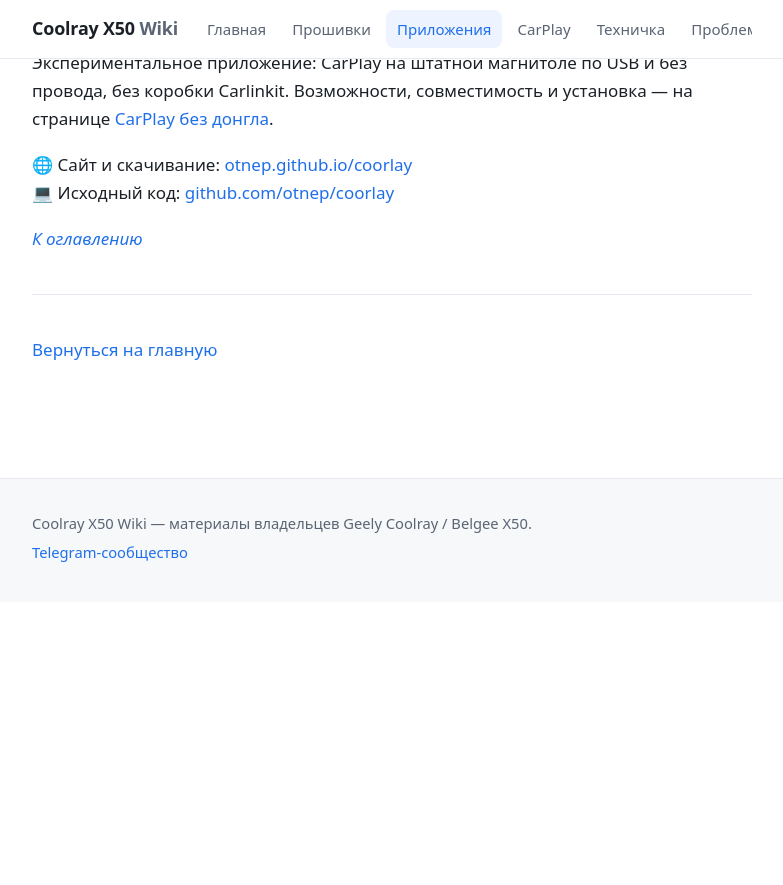
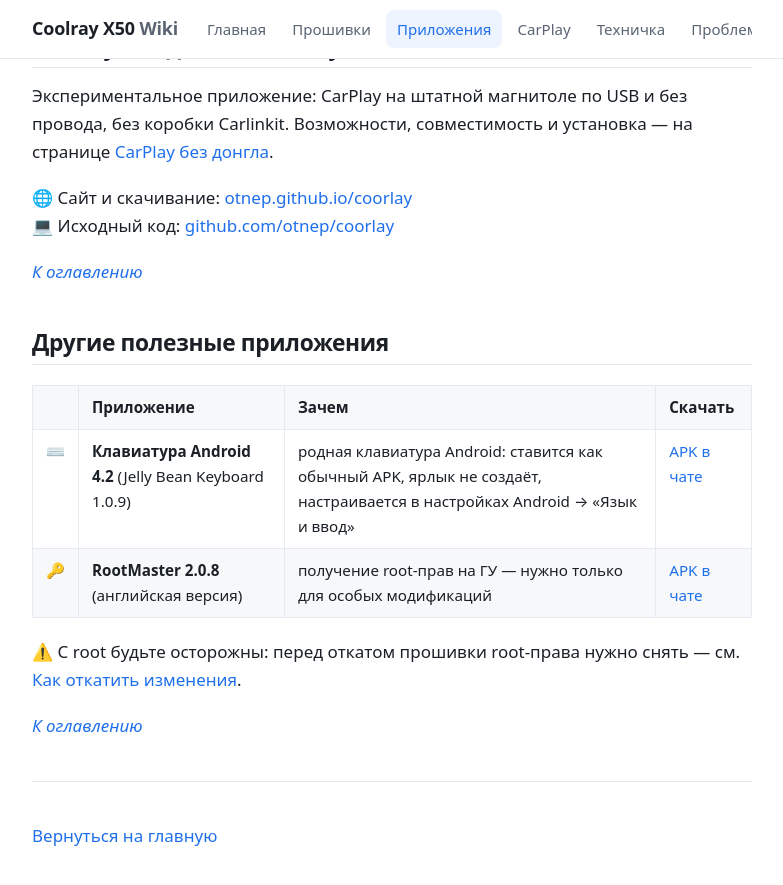
Before and after one commit to qttc/qttc.github.io, a Jekyll site: the page built from pages/apps.md, in a window 1280 px wide and 900 px high, scrolled down 2558 px. Shown: the top 885 px of the window, without its empty margins (248-1031 px from the left). Built offline with Jekyll 4.4.1, drawn with Linux system fonts in a browser that asks for light colours; before the commit the page ends 3160 px from its top, so only the background shows below that; some of the changed text lies outside the part shown.

Commit message:
Приложения: клавиатура Android 4.2 и RootMaster 2.0.8 со ссылками на чат

```diff
--- a/pages/apps.md
+++ b/pages/apps.md
@@ -75,6 +75,17 @@
 
 _[К оглавлению](#оглавление)_
 
+## Другие полезные приложения
+
+| | Приложение | Зачем | Скачать |
+| --- | --- | --- | --- |
+| ⌨️ | **Клавиатура Android 4.2** (Jelly Bean Keyboard 1.0.9) | родная клавиатура Android: ставится как обычный APK, ярлык не создаёт, настраивается в настройках Android → «Язык и ввод» | [APK в чате](https://t.me/CoolRay_Android_Develop/76794/340094) |
+| 🔑 | **RootMaster 2.0.8** (английская версия) | получение root-прав на ГУ — нужно только для особых модификаций | [APK в чате](https://t.me/CoolRay_Android_Develop/76794/351192) |
+
+⚠️ С root будьте осторожны: перед откатом прошивки root-права нужно снять — см. [Как откатить изменения](/pages/community/#как-откатить-изменения-и-вернуть-заводские-настройки).
+
+_[К оглавлению](#оглавление)_
+
 
 
 ------
```
